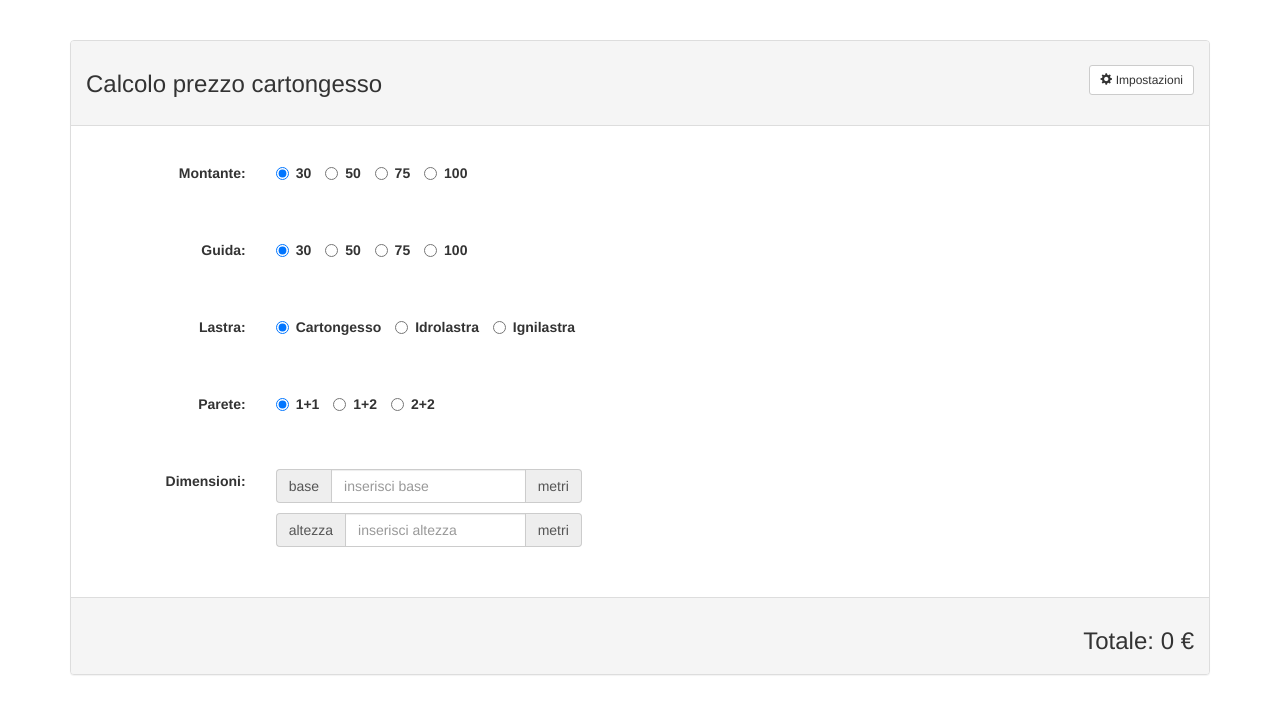
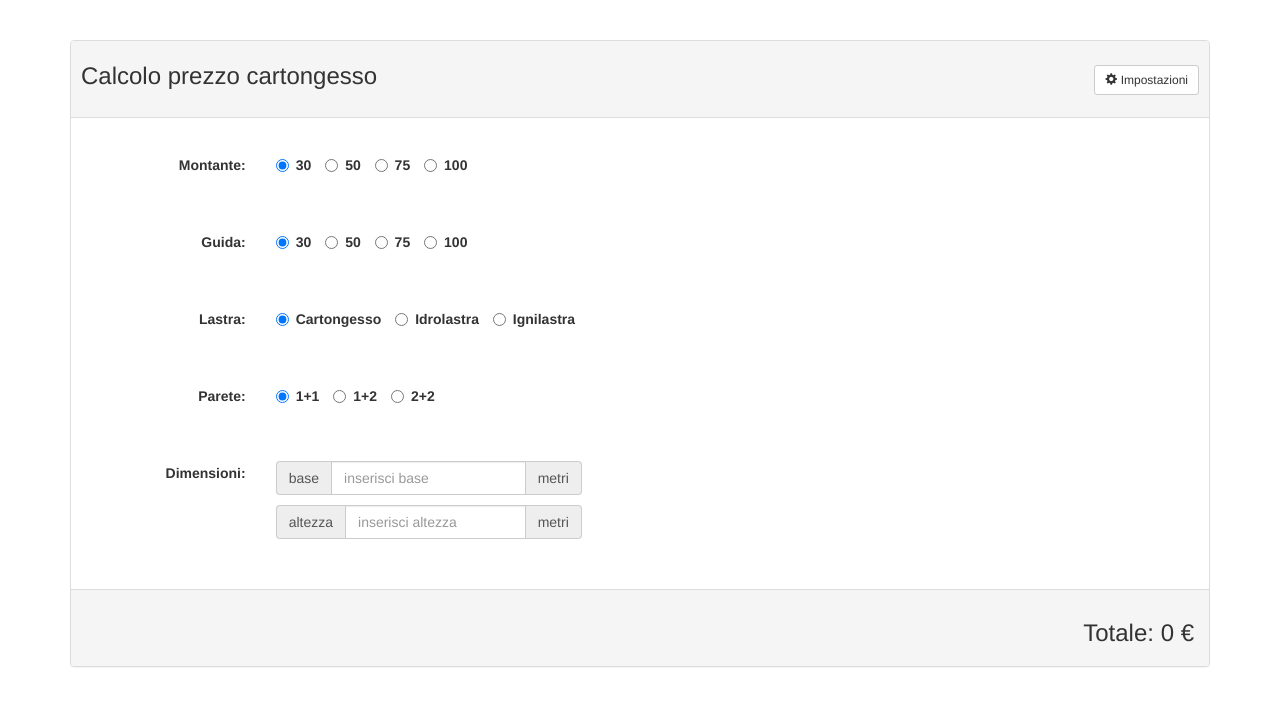
Before and after one commit to bwlt/cartongesso, a website: page index.html in a window 1280 px wide. Drawn offline with nearby package versions, Linux system fonts and the light colour scheme.

Commit message:
fixed button bug

```diff
--- a/index.html
+++ b/index.html
@@ -14,8 +14,11 @@
       .panel-heading {
         line-height: 56px;
       }
-      .panel-heading > h3 {
+      .panel-heading h3 {
         display: inline-block;
+      }
+      .panel-heading .row > * {
+        margin: 0 10px;
       }
       .form-group {
         padding: 15px 0;
@@ -39,11 +42,13 @@
       <form class="form-horizontal" role="form" name="inputs">
         <div class="panel panel-default">
           <div class="panel-heading">
-            <h3>Calcolo prezzo cartongesso</h3>
-            <div class="pull-right">
-              <button type="button" class="btn btn-default btn-sm" data-toggle="modal" data-target="#settingsModal">
-                <span class="glyphicon glyphicon-cog"></span> Impostazioni
-              </button>
+            <div class="row">
+              <h3>Calcolo prezzo cartongesso</h3>
+              <div class="pull-right">
+                <button type="button" class="btn btn-default btn-sm" data-toggle="modal" data-target="#settingsModal">
+                  <span class="glyphicon glyphicon-cog"></span> Impostazioni
+                </button>
+              </div>
             </div>
           </div>
           <div class="panel-body">
```
